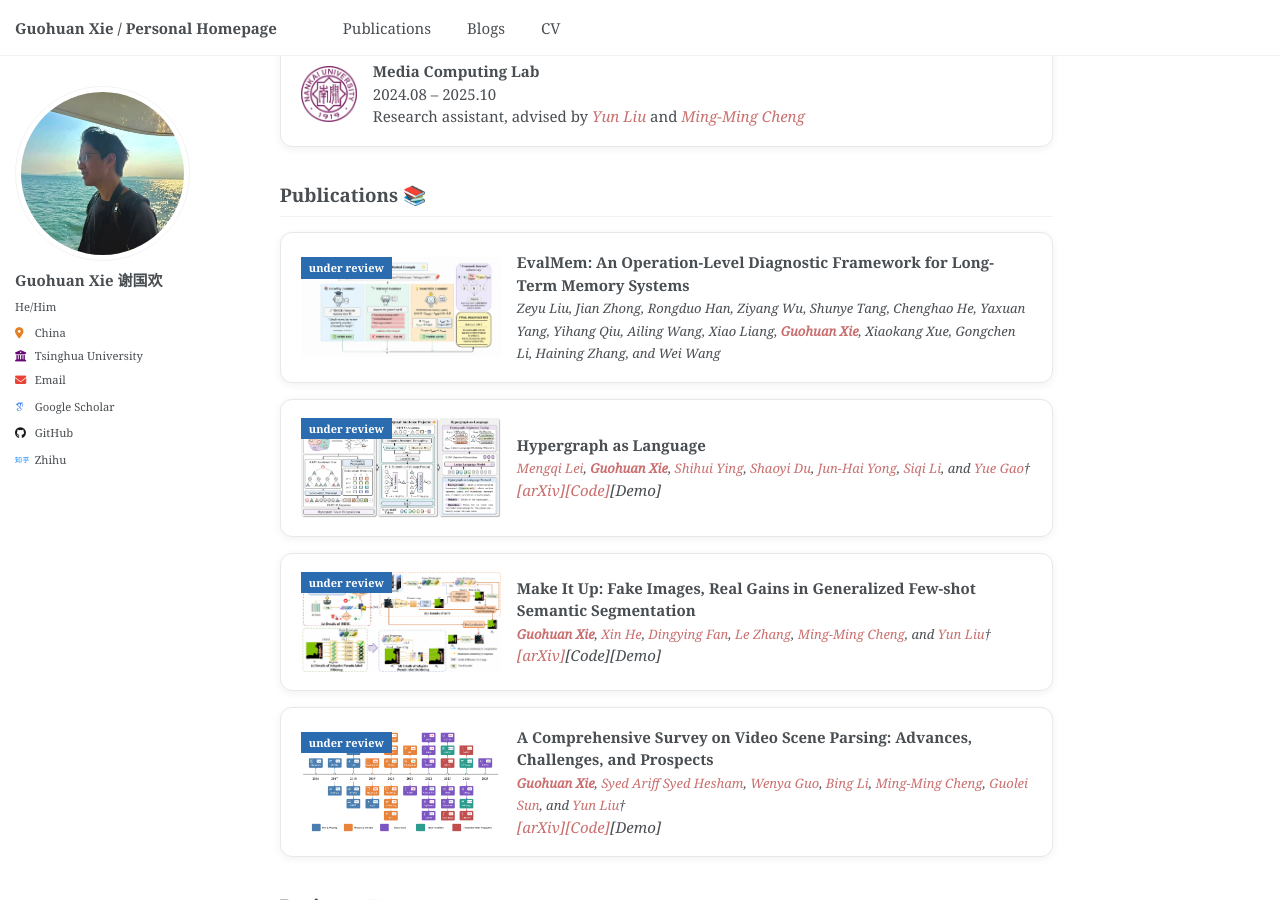
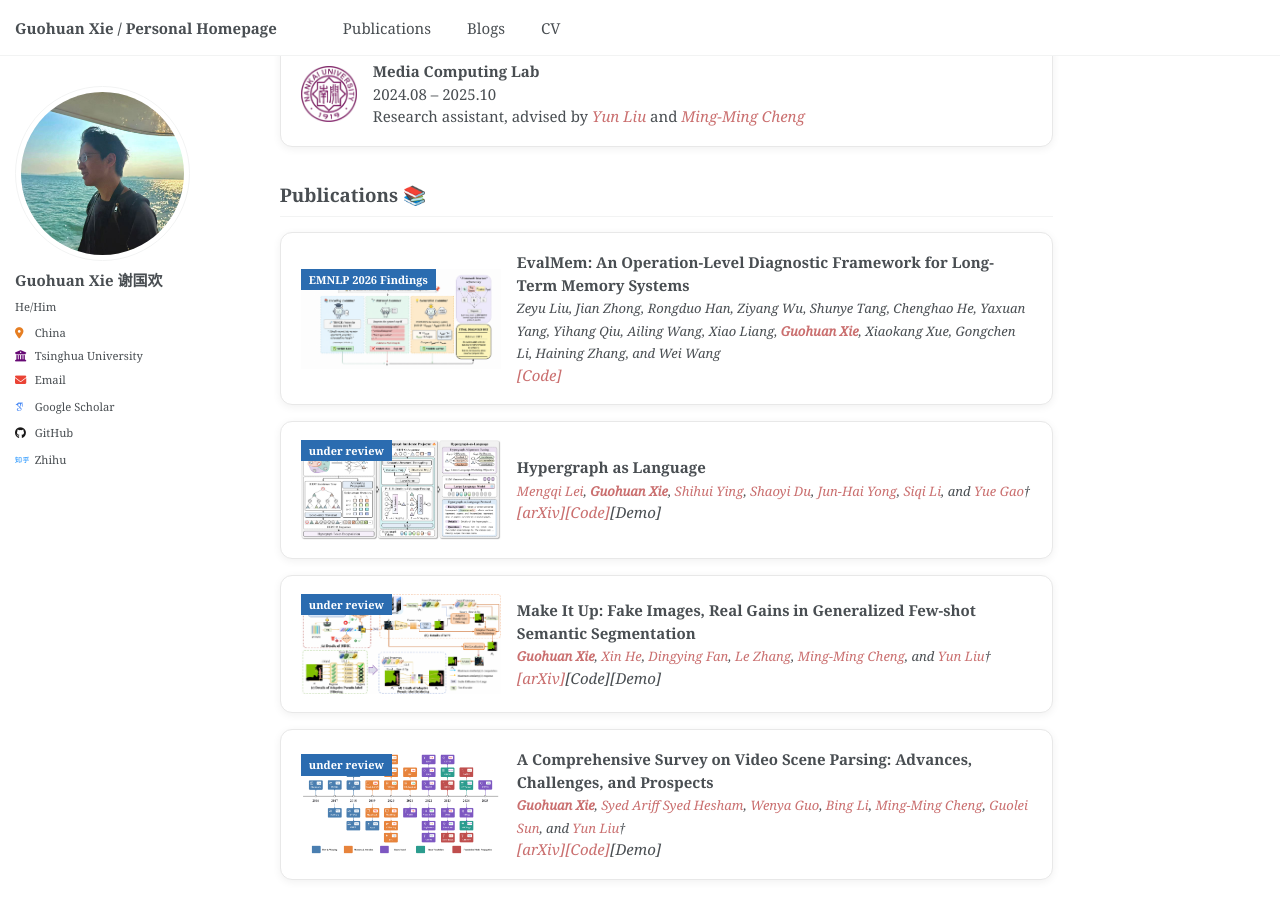
Before and after one commit to guohuan-xie/guohuan-xie.github.io, a Jekyll site: the page built from _pages/about.md, in a window 1280 px wide and 900 px high, scrolled down 907 px. Built offline with Jekyll 4.4.1, drawn with Linux system fonts in a browser that asks for light colours; some web fonts are replaced.

Commit message:
Update publication entry for "EvalMem" to reflect correct badge and add code link

```diff
--- a/_includes/publications-list.html
+++ b/_includes/publications-list.html
@@ -1,7 +1,7 @@
 <div class="item-list">
 <div class="item-card">
     <div class="item-card-thumb">
-        <span class="item-card-badge">under review</span>
+        <span class="item-card-badge">EMNLP 2026 Findings</span>
         <img src="{{ base_path }}/images/evalmem_framework.png" alt="EvalMem framework" width="200" height="100">
     </div>
     <div class="item-card-body">
@@ -10,7 +10,8 @@
             Zeyu Liu, Jian Zhong, Rongduo Han, Ziyang Wu, Shunye Tang, Chenghao He, Yaxuan Yang, Yihang Qiu, Ailing Wang, Xiao Liang,
             <a href="https://guohuan-xie.github.io/" target="_blank"><strong>Guohuan Xie</strong></a>,
             Xiaokang Xue, Gongchen Li, Haining Zhang, and Wei Wang
-        </i>
+        </i><br>
+        <a href="https://github.com/ZeyuuLiu/EvalMem"><em>[Code]</em></a>
     </div>
 </div>
 <div class="item-card">
```
